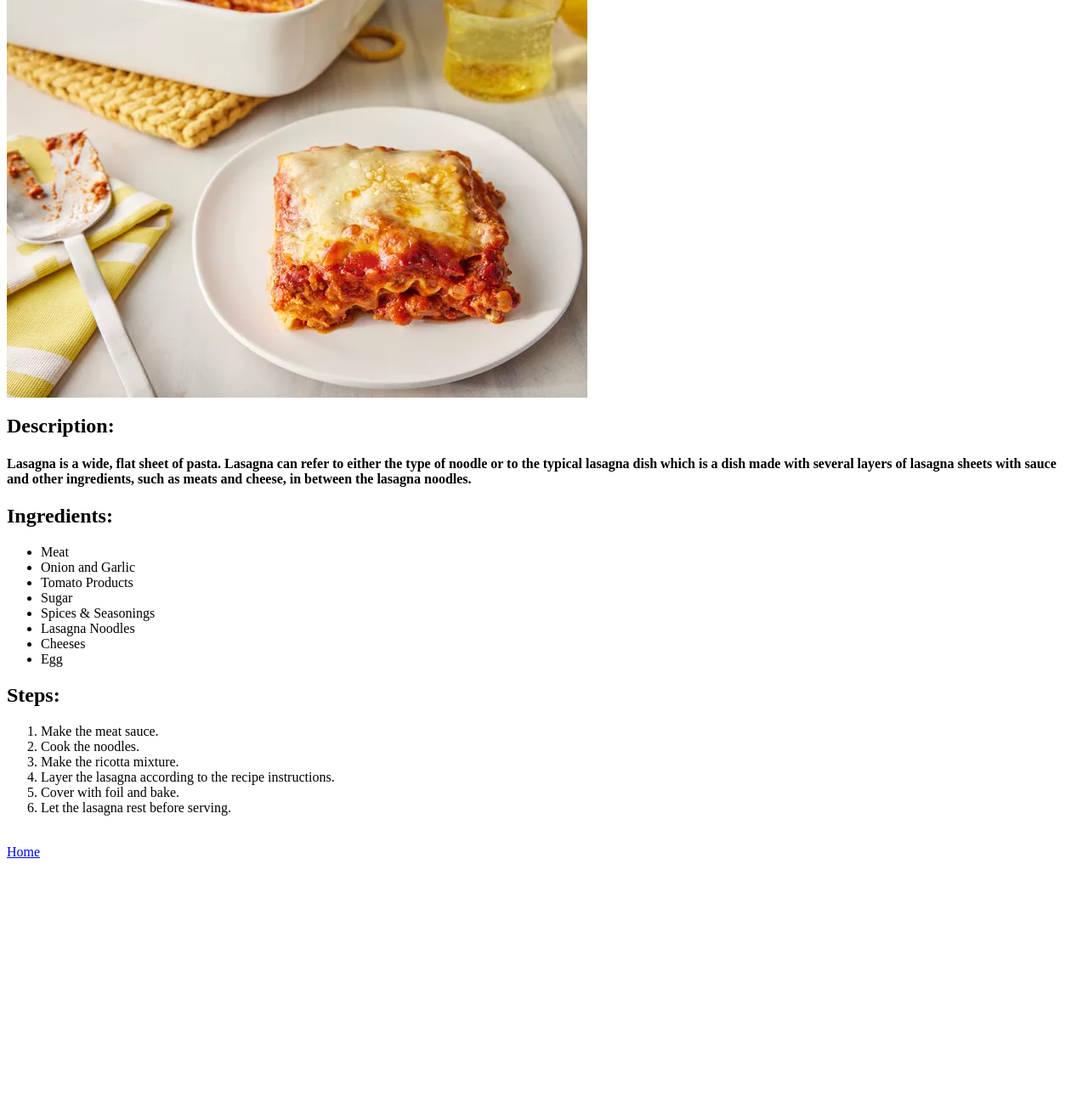
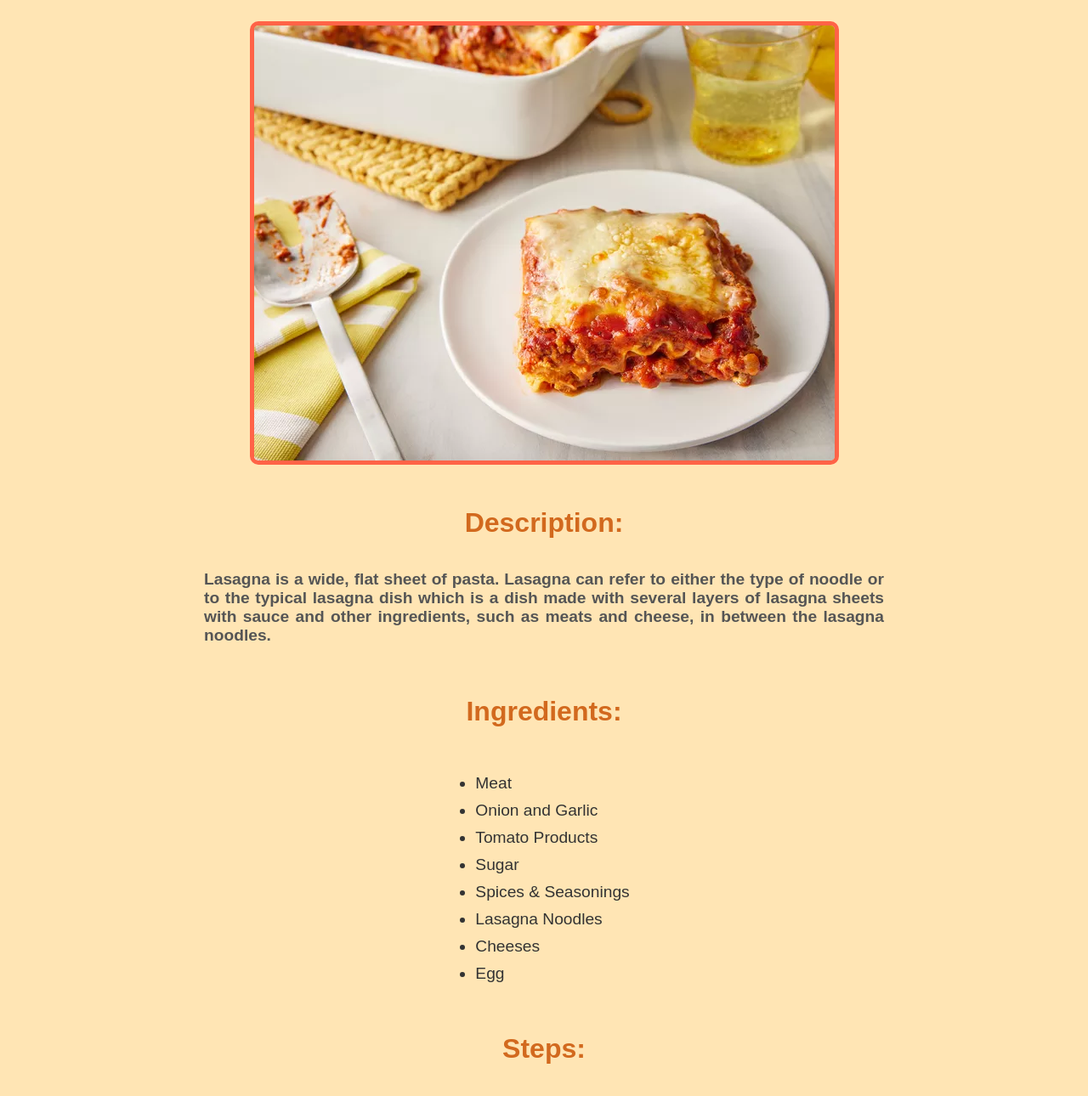
Before and after one commit to logswan9/odin-recipes, a plain HTML site: page recipes/lasagna.html in a window 1280 px wide. Shown: the part 110-1400 px from the top of the page at 85% size. Before the commit the page ends 1130 px from the top, so only its background shows below. Drawn offline with Linux system fonts and the light colour scheme.

Commit message:
added CSS directory, styles file, and basic styles

```diff
--- /dev/null
+++ b/CSS/styles.css
@@ -0,0 +1,85 @@
+/* body {
+    font-family: Arial, sans-serif;
+    background-color: #f8f9fa;
+    margin: 0;
+    padding: 20px;
+    display: flex;
+    flex-direction: column;
+    align-items: center;
+}
+h1 {
+    color: #343a40;
+    font-size: 2.5em;
+    margin-bottom: 20px;
+}
+ul {
+    list-style: none;
+    padding: 0;
+}
+li {
+    margin: 10px 0;
+}
+a {
+    text-decoration: none;
+    color: #007bff;
+    font-size: 1.2em;
+}
+a:hover {
+    color: #0056b3;
+} */
+
+body {
+    font-family: 'Arial', sans-serif;
+    background-color: #ffe5b4;
+    color: #333;
+    margin: 0;
+    padding: 20px;
+    display: flex;
+    flex-direction: column;
+    align-items: center;
+}
+h1 {
+    color: #ff6347;
+    font-size: 3em;
+    margin: 20px 0;
+}
+img {
+    max-width: 100%;
+    height: auto;
+    border: 5px solid #ff6347;
+    border-radius: 10px;
+    margin: 20px 0;
+}
+h2 {
+    color: #d2691e;
+    font-size: 2em;
+    margin-top: 30px;
+}
+h4 {
+    color: #555;
+    font-size: 1.2em;
+    margin: 10px 0 30px 0;
+    max-width: 800px;
+    text-align: justify;
+}
+ul, ol {
+    font-size: 1.2em;
+    max-width: 800px;
+    padding-left: 20px;
+    text-align: left;
+}
+li {
+    margin: 10px 0;
+}
+a {
+    text-decoration: none;
+    color: #ffffff;
+    background-color: #ff6347;
+    padding: 10px 20px;
+    border-radius: 5px;
+    font-size: 1.2em;
+    margin-top: 30px;
+}
+a:hover {
+    background-color: #d2691e;
+}
--- a/recipes/lasagna.html
+++ b/recipes/lasagna.html
@@ -1,3 +1,6 @@
+<head>
+    <link rel="stylesheet" href="../CSS/styles.css">
+</head>
 <h1>Lasagna</h1>
 <img src="../images/lasagna.png" alt="An image of an appetizing piece of lasagna.">
 <h2>Description:</h2>
```
Also changed, not shown: index.html (+3 -0 lines), recipes/homemadePizza.html (+3 -0 lines), recipes/ratatouille.html (+3 -0 lines).
